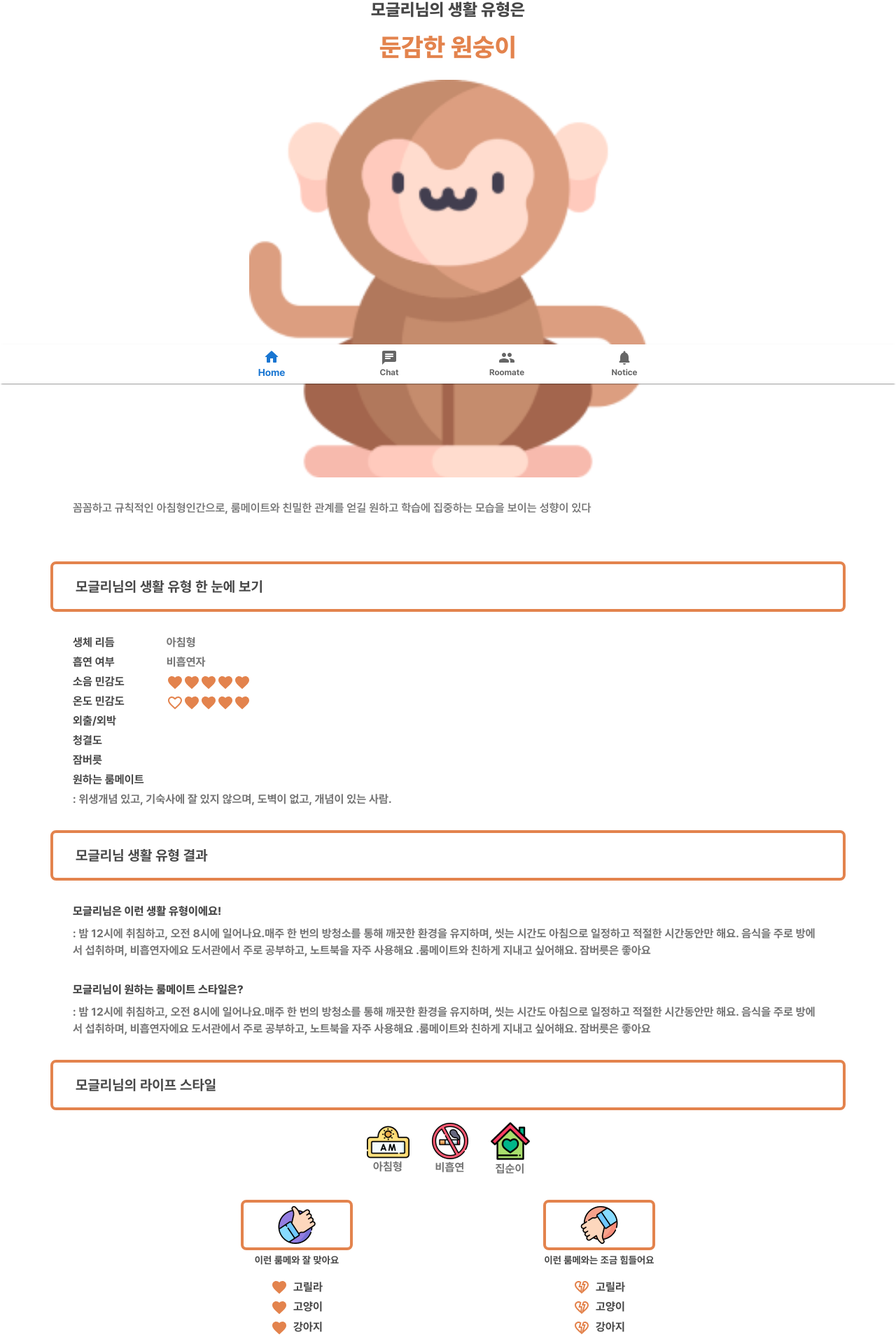
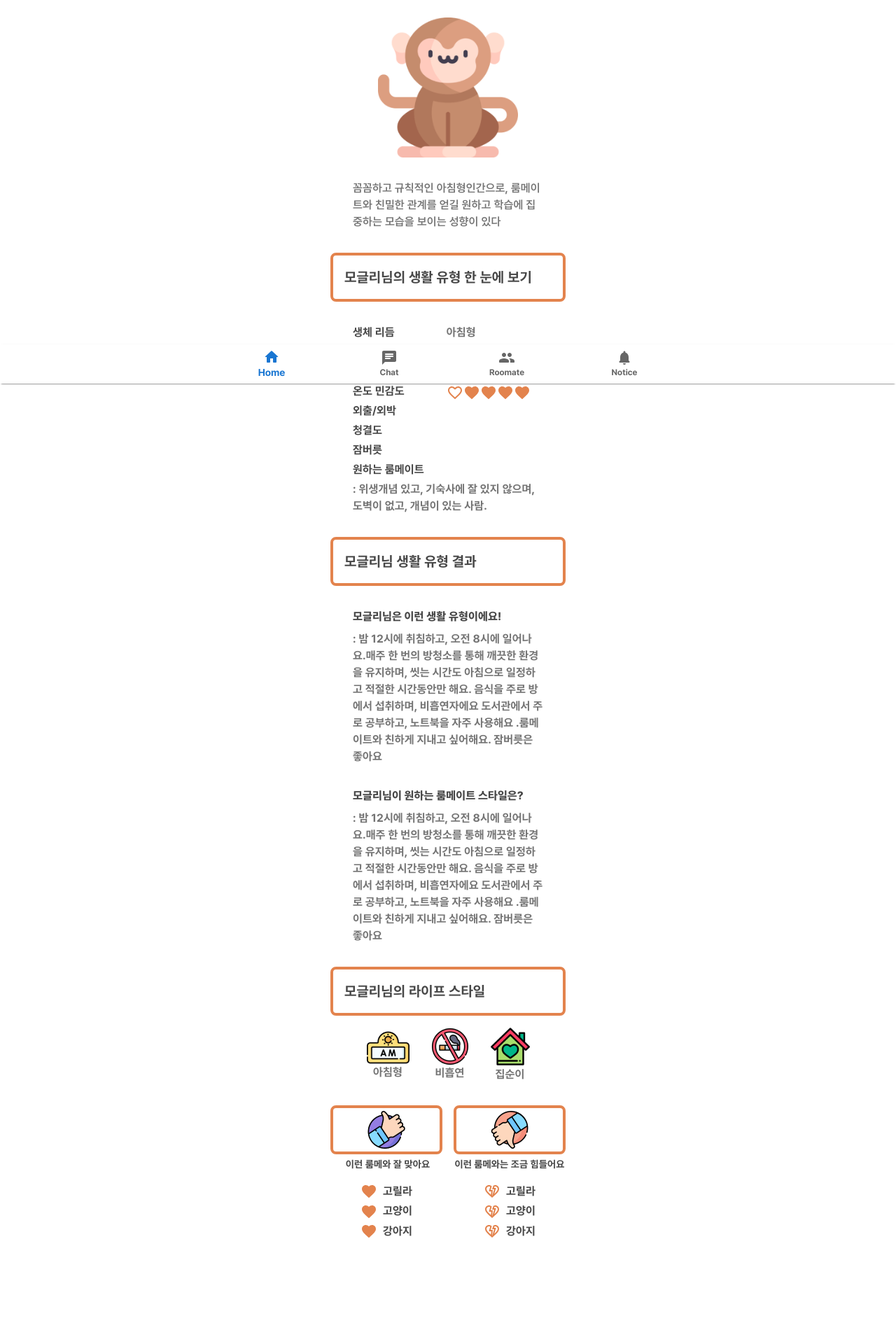
Before and after one commit to causyj/Roomate-FE, a React (Create React App) app: page /testresult in a window 1280 px wide. Shown: the part 252-2172 px from the top of the page at 70% size. After the commit the page ends 2023 px from the top, so only its background shows below. Built offline with nearby package versions, Linux system fonts and the light colour scheme.

Commit message:
Update TestResult page: fix several errors

```diff
--- a/src/components/layout/Layout.tsx
+++ b/src/components/layout/Layout.tsx
@@ -1,8 +1,6 @@
-import styled from "styled-components";
-
 export function BaseLayout({ children }: React.PropsWithChildren<{}>): React.ReactElement {
     return (
-        <main className="min-h-screen max-h-screen h-screen w-full p-12 bg-white flex items-start justify-center text-primary-bg">
+        <main className="min-h-screen max-h-screen h-screen p-12 m-auto flex  justify-center text-primary-bg max-w-[400px]">
              {children}
         </main>
     )
--- a/src/pages/testpage/TestPage.tsx
+++ b/src/pages/testpage/TestPage.tsx
@@ -57,13 +57,6 @@ const Intro2 = ({ onClick }: { onClick: () => void }) => {
 
   )
 }
-const Test = () => {
-  return (
-    <div>
-      <TestPageLayout />
-    </div>
-  )
-}
 
 export function TestPage() {
   const [step, setStep] = useState(0);
@@ -71,11 +64,10 @@ export function TestPage() {
     setStep(step+1);
   }
     return (
-       <div>
+    <div>
          {step === 0 && <Intro1 onClick={handleButtonClick} />}
          {step === 1 && <Intro2 onClick={handleButtonClick}/>}
-         {step === 2 && <Test />}
-
-       </div>
+         {step === 2 && <TestPageLayout />}
+    </div>
     )
 }
--- a/src/pages/testpage/TestPageLayout.tsx
+++ b/src/pages/testpage/TestPageLayout.tsx
@@ -3,7 +3,7 @@ export function TestPageLayout() {
     return (
         <div>
             <div className="flex flex-col items-center justify-center">
-                <img src={process.env.PUBLIC_URL + '/logo.png'}alt="logo"style={{width : '50%', position:'relative' }}/>
+                <img src={process.env.PUBLIC_URL + '/logo.png'}alt="logo"style={{width : '150px'}}/>
             </div>
             <div className="font-['500'] mt-4 text-center">해당하는 대답을 선택해 주세요!</div>
             <div className="font-['600'] text-3xl mt-16 text-center">Q.01</div>
@@ -12,7 +12,7 @@ export function TestPageLayout() {
             <AnswerCard AnsweCardText="나도 모르겠다 이말이야. 한 번에 바로 일어난다."/>
 
 
-            <div className="font-['700']  mb-12 bg-white flex items-center justify-around h-[70px]"style={{ position: 'fixed', bottom: 0, left: 0, right: 0,width: '100%', }}>
+            <div className="font-['700']  mb-12 bg-white flex items-center justify-around h-[70px]"style={{ position: 'fixed', bottom: 0, left: 0, right: 0,width: '100%' }}>
                 <div className="text-white">dfsdf</div>
                 <div className="text-3xl text-center">1/22</div>
                 <div className="flex flex-row">
--- a/src/pages/testresult/LifeType.tsx
+++ b/src/pages/testresult/LifeType.tsx
@@ -58,11 +58,12 @@ export const LifeType =() => {
                 <span className='text-4xl text-primary-orange'>둔감한 원숭이</span>
             </div>
          <AnimalDescription />
-        <div className="mt-8"> <TitleBox title={'모글리님의 생활 유형 한 눈에 보기'}/></div>
-        <TypeAtAGlance />
-        <TitleBox title={'모글리님 생활 유형 결과'}/>
-        <ResultDetail />
-        <TypeEmoji />
+
+            <TitleBox title={'모글리님의 생활 유형 한 눈에 보기'}/>
+            <TypeAtAGlance />
+            <TitleBox title={'모글리님 생활 유형 결과'}/>
+            <ResultDetail />
+            <TypeEmoji />
         </div>
     )
 }
--- a/src/pages/testresult/TestResult.tsx
+++ b/src/pages/testresult/TestResult.tsx
@@ -24,9 +24,7 @@ function CustomTabPanel(props: TabPanelProps) {
         {...other}
       >
         {value === index && (
-          <Box sx={{ p: 3 }}>
             <Typography>{children}</Typography>
-          </Box>
         )}
       </div>
     );
@@ -50,10 +48,10 @@ export function TestResult() {
 
       <div>
         <div className="flex items-center justify-center mb-4">
-                <img src={process.env.PUBLIC_URL + '/logo.png'}alt="logo"style={{width : '40%', position:'relative' }}/>
+                <img src={process.env.PUBLIC_URL + '/logo.png'}alt="logo"style={{width : '150px'}}/>
         </div>
-        <div className='w-full '>
-        <Box sx={{display: 'flex', alignItems: 'center',justifyContent: 'center', borderBottom: 1, borderColor: 'divider', width:'400px' }}>
+
+        <Box sx={{display: 'flex', alignItems: 'center',justifyContent: 'center', borderBottom: 1, borderColor: 'divider',}}>
           <Tabs value={value} onChange={handleChange} aria-label="basic tabs example">
             <Tab label="나의 생활 유형" {...a11yProps(0)} sx={{marginRight:'50px' ,fontSize: '17px', fontWeight:'bold', }}/>
             <Tab label="동물 사전" {...a11yProps(1)}sx={{fontSize: '17px', fontWeight:'bold', }} />
@@ -67,7 +65,7 @@ export function TestResult() {
           Item Two
         </CustomTabPanel>
 
-      </div>
+
       </div>
   );
 }
--- a/src/pages/testresult/components/AnimalDescription.tsx
+++ b/src/pages/testresult/components/AnimalDescription.tsx
@@ -2,7 +2,7 @@ export const AnimalDescription = () =>{
     return (
         <div>
             <div className="mt-6 flex justify-center ">
-            <img src={process.env.PUBLIC_URL + '/monkey.png'} alt="monkey" className="w-1/2" />
+            <img src={process.env.PUBLIC_URL + '/monkey.png'} alt="monkey" style={{width : '200px'}}/>
             </div>
         <div className=" font-['600'] p-8 text-l text-primary-gray">
         꼼꼼하고 규칙적인 아침형인간으로, 룸메이트와 친밀한 관계를 얻길 원하고 학습에 집중하는 모습을 보이는 성향이 있다
--- a/src/pages/testresult/components/TitleBox.tsx
+++ b/src/pages/testresult/components/TitleBox.tsx
@@ -1,7 +1,7 @@
 export function TitleBox({title }: { title: string }) {
     return (
         <div>
-            <div className="w-full h-8 border-4 border-primary-orange rounded-lg flex items-center justify-start p-8 font-['700'] text-xl ">
+            <div className="w-full border-4 border-primary-orange rounded-lg flex items-center justify-start p-4 font-['700'] text-xl ">
                 {title}
             </div>
         </div>
--- a/src/pages/testresult/components/TypeEmoji.tsx
+++ b/src/pages/testresult/components/TypeEmoji.tsx
@@ -19,27 +19,29 @@ export const TypeEmoji=() => {
                     <div className="font-['700'] text-primary-gray">집순이</div>
                 </div>
             </div>
-            <div className="flex flex-row justify-evenly">
+            <div className="flex flex-row justify-between">
                 <div className="flex flex-col text-center">
-                    <div className="w-40 mt-4 h-8 border-4 border-primary-orange rounded-lg flex items-center justify-center p-8 ">
+                    <div className="w-40 mt-4 mr-4 border-4 border-primary-orange rounded-lg flex items-center justify-center p-1 ">
                         <img src={process.env.PUBLIC_URL + '/good.png'} alt="morning"  />
                     </div>
-                    <div className=" mt-1 font-['700'] text-sm">이런 룸메와 잘 맞아요</div>
-                    <div className="flex flex-row text-center font-['700'] items-center justify-center mt-4">
+                    <div className="mr-3 mt-1 font-['700'] text-sm">이런 룸메와 잘 맞아요</div>
+                    <div className="mr-4 font-['700']">
+                        <div className="flex flex-row text-center  items-center justify-center mt-4">
                                 <div className=" text-primary-orange"><FavoriteOutlined/></div>
                                 <div className="ml-2">고릴라</div>
                         </div>
-                    <div className="flex flex-row text-center font-['700'] items-center justify-center mt-1">
+                        <div className="flex flex-row text-center items-center justify-center mt-1">
                             <div className=" text-primary-orange"><FavoriteOutlined/></div>
                             <div className="ml-2 ">고양이</div>
                         </div>
-                    <div className="flex flex-row text-center font-['700'] items-center justify-center mt-1">
+                        <div className="flex flex-row text-center items-center justify-center mt-1">
                             <div className=" text-primary-orange"><FavoriteOutlined/></div>
                             <div className="ml-2">강아지</div>
                         </div>
                     </div>
+                </div>
                 <div className="flex flex-col">
-                    <div className="w-40 mt-4 h-8 border-4 border-primary-orange rounded-lg flex items-center justify-center p-8 ">
+                    <div className="w-40 mt-4 border-4 border-primary-orange rounded-lg flex items-center justify-center p-1 ">
                         <img src={process.env.PUBLIC_URL + '/bad.png'} alt="morning"  />
                     </div>
                     <div className="text-center mt-1 font-['700'] text-sm">이런 룸메와는 조금 힘들어요</div>
```
Lines whose indentation alone changed are shown as unchanged.
